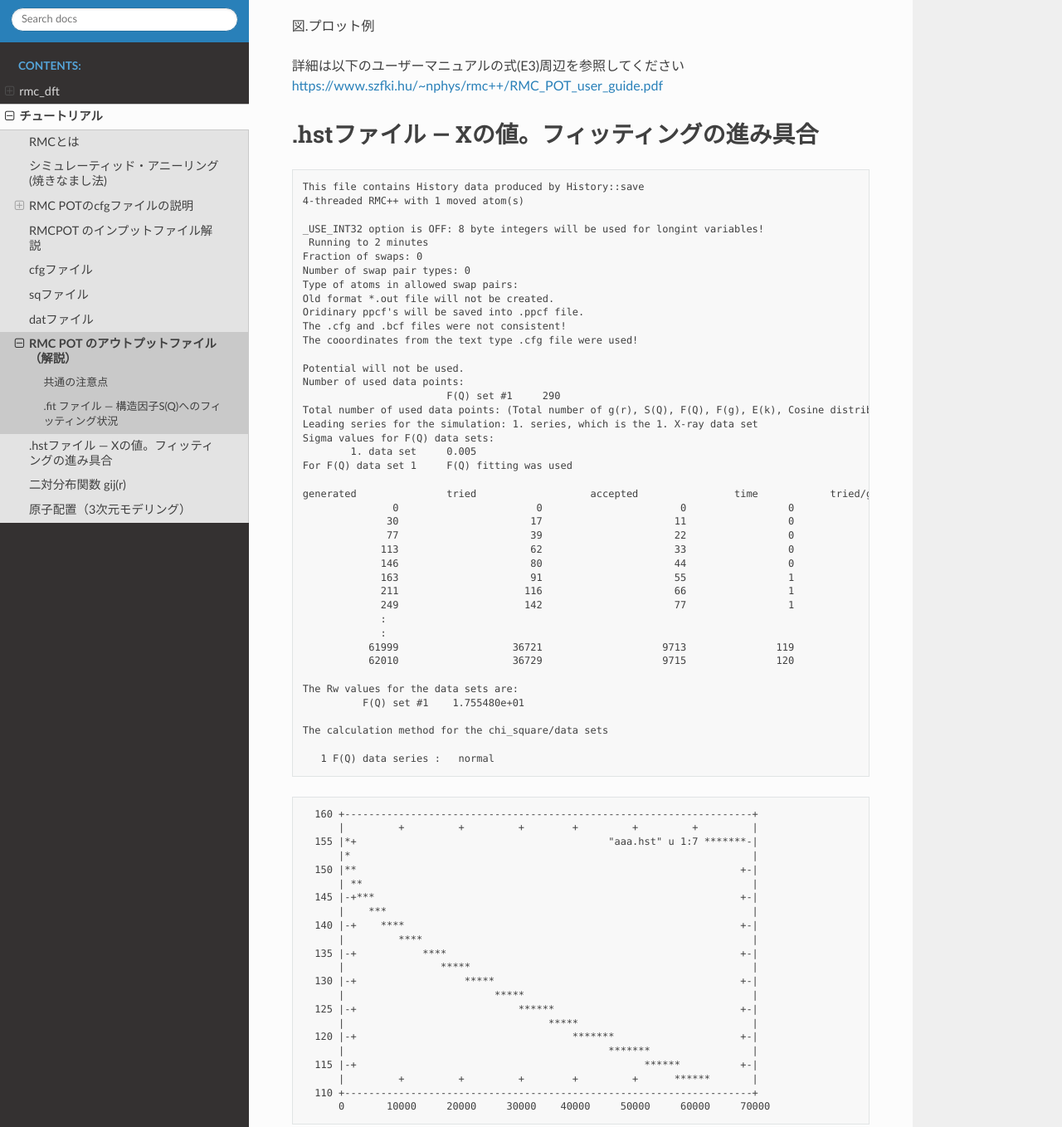
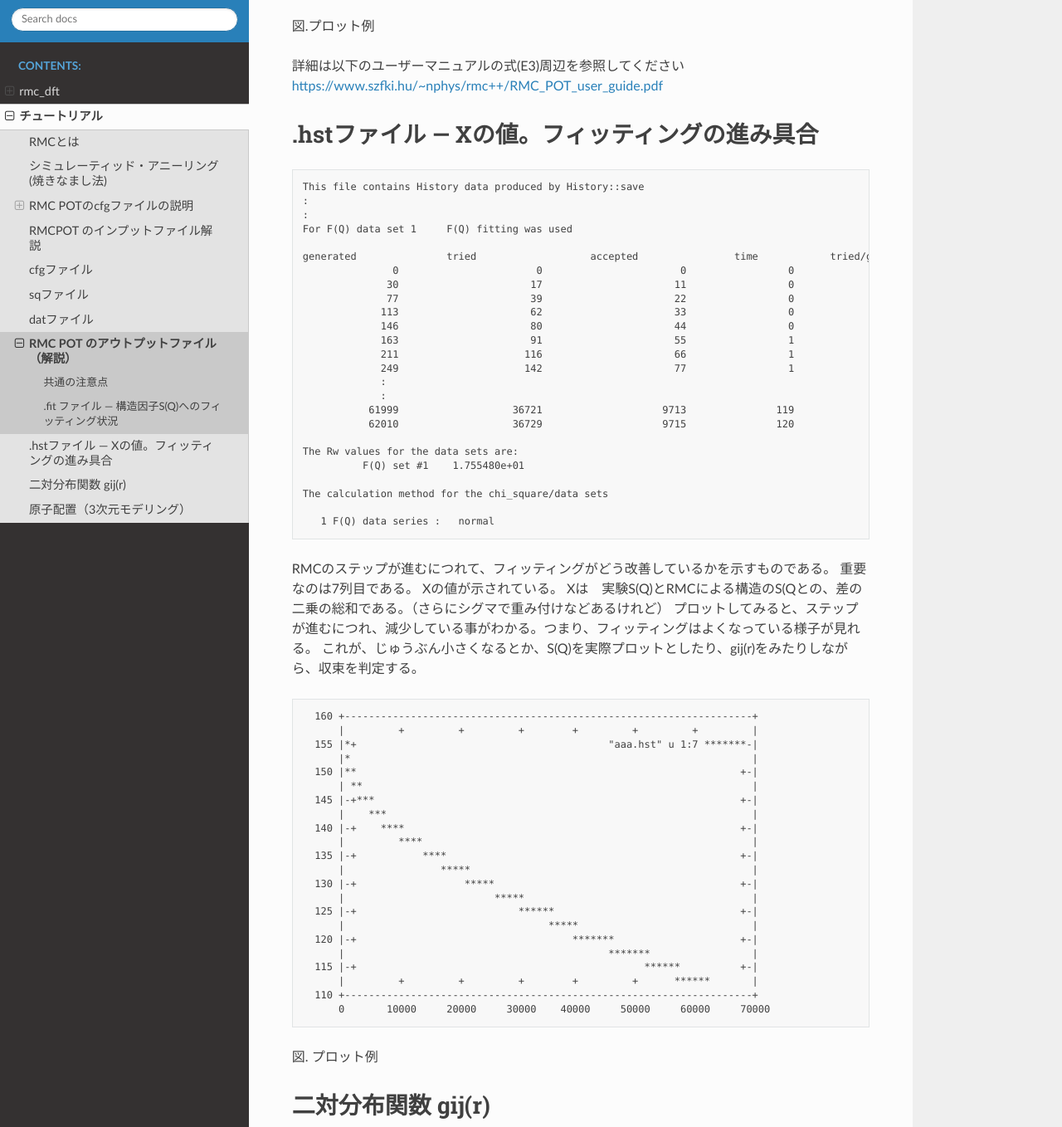
Before and after one commit to ohara-lab-su/rmc_dft, a Sphinx documentation site: the page built from docs/tutorials/rmcpot_output_explained.md, in a window 1280 px wide and 1400 px high, scrolled down 1592 px, cut to the strip 42-1400 px from the top of the window. Shown: the whole strip at 83% size. Built offline with Sphinx 7.4.7 and the Read the Docs theme 3.1.0, drawn with Linux system fonts in a browser that asks for light colours.

Commit message:
Update rmcpot_output_explained.md with new details
Removed outdated information about RMC++ output and added explanation of chi-square values and fitting improvements.

````diff
--- a/docs/tutorials/rmcpot_output_explained.md
+++ b/docs/tutorials/rmcpot_output_explained.md
@@ -94,25 +94,8 @@ https://www.szfki.hu/~nphys/rmc++/RMC_POT_user_guide.pdf
 # .hstファイル — Χの値。フィッティングの進み具合
 ```text
 This file contains History data produced by History::save
-4-threaded RMC++ with 1 moved atom(s)
-
-_USE_INT32 option is OFF: 8 byte integers will be used for longint variables!
- Running to 2 minutes
-Fraction of swaps: 0
-Number of swap pair types: 0
-Type of atoms in allowed swap pairs:
-Old format *.out file will not be created.
-Oridinary ppcf's will be saved into .ppcf file.
-The .cfg and .bcf files were not consistent!
-The cooordinates from the text type .cfg file were used!
-
-Potential will not be used.
-Number of used data points:
-                        F(Q) set #1	290
-Total number of used data points: (Total number of g(r), S(Q), F(Q), F(g), E(k), Cosine distribution constraint, Coord. subconstraints, Average coord. const.): 	290
-Leading series for the simulation: 1. series, which is the 1. X-ray data set
-Sigma values for F(Q) data sets:
-	1. data set	0.005
+:
+:
 For F(Q) data set 1	F(Q) fitting was used
 
 generated       	tried           	accepted        	time      	tried/gen       	acc/tried       	chi2_tot/data_point;       	chi2/F(Q)_set#1;
@@ -136,6 +119,12 @@ The calculation method for the chi_square/data sets
 
    1 F(Q) data series :   normal
 ```
+RMCのステップが進むにつれて、フィッティングがどう改善しているかを示すものである。
+重要なのは7列目である。
+Χの値が示されている。
+Χは　実験S(Q)とRMCによる構造のS(Qとの、差の二乗の総和である。（さらにシグマで重み付けなどあるけれど）
+プロットしてみると、ステップが進むにつれ、減少している事がわかる。つまり、フィッティングはよくなっている様子が見れる。
+これが、じゅうぶん小さくなるとか、S(Q)を実際プロットとしたり、gij(r)をみたりしながら、収束を判定する。
 
 ```text
   160 +--------------------------------------------------------------------+
````
